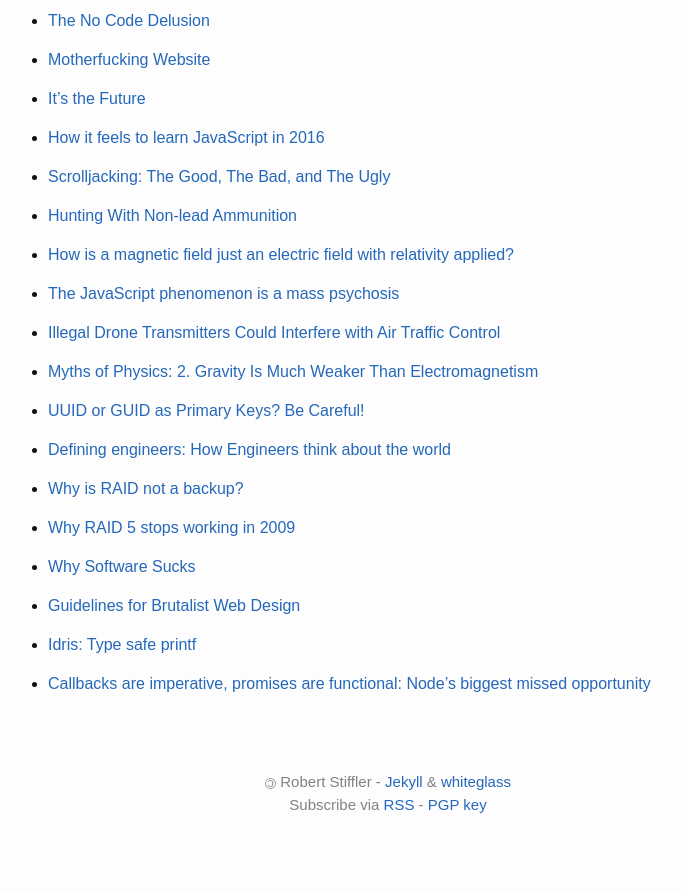
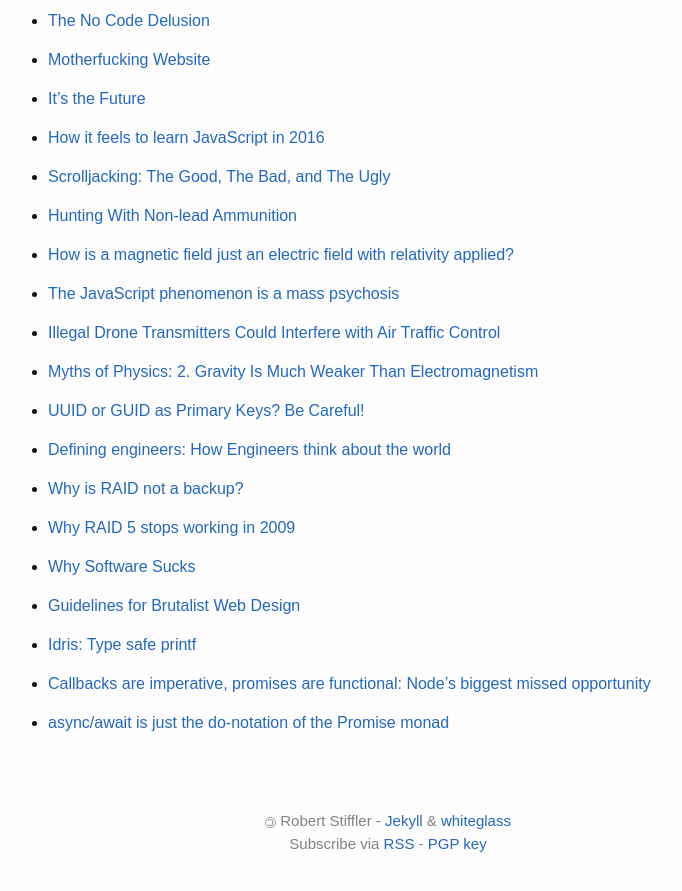
Before and after one commit to stifflerus/stifflerus, a Jekyll site: the page built from links.md, in a window 1280 px wide and 900 px high, scrolled down 2597 px. Shown: the top 891 px of the window, without its empty margins (252-934 px from the left). Built offline with Jekyll 4.4.1, drawn with Linux system fonts in a browser that asks for light colours; before the commit the page ends 3458 px from its top, so only the background shows below that.

Commit message:
Added link: 'async/await is just the do-notation of the Promise monad'

```diff
--- a/_data/links.yml
+++ b/_data/links.yml
@@ -161,3 +161,5 @@ links:
     url: https://www.youtube.com/watch?v=fVBck2Zngjo
   - title: 'Callbacks are imperative, promises are functional: Node’s biggest missed opportunity'
     url: https://blog.jcoglan.com/2013/03/30/callbacks-are-imperative-promises-are-functional-nodes-biggest-missed-opportunity/
+  - title: 'async/await is just the do-notation of the Promise monad'
+    url: https://gist.github.com/MaiaVictor/bc0c02b6d1fbc7e3dbae838fb1376c80#monads-and-do-notation
```
